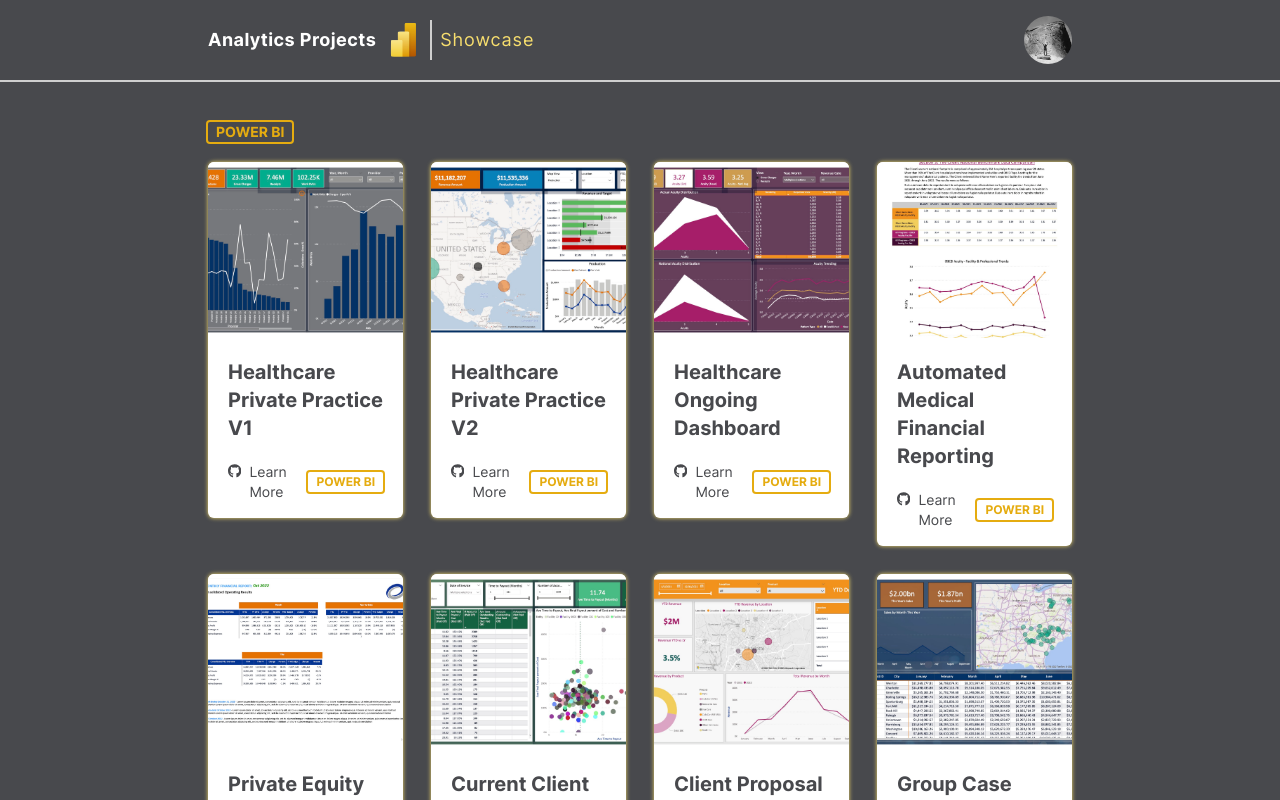
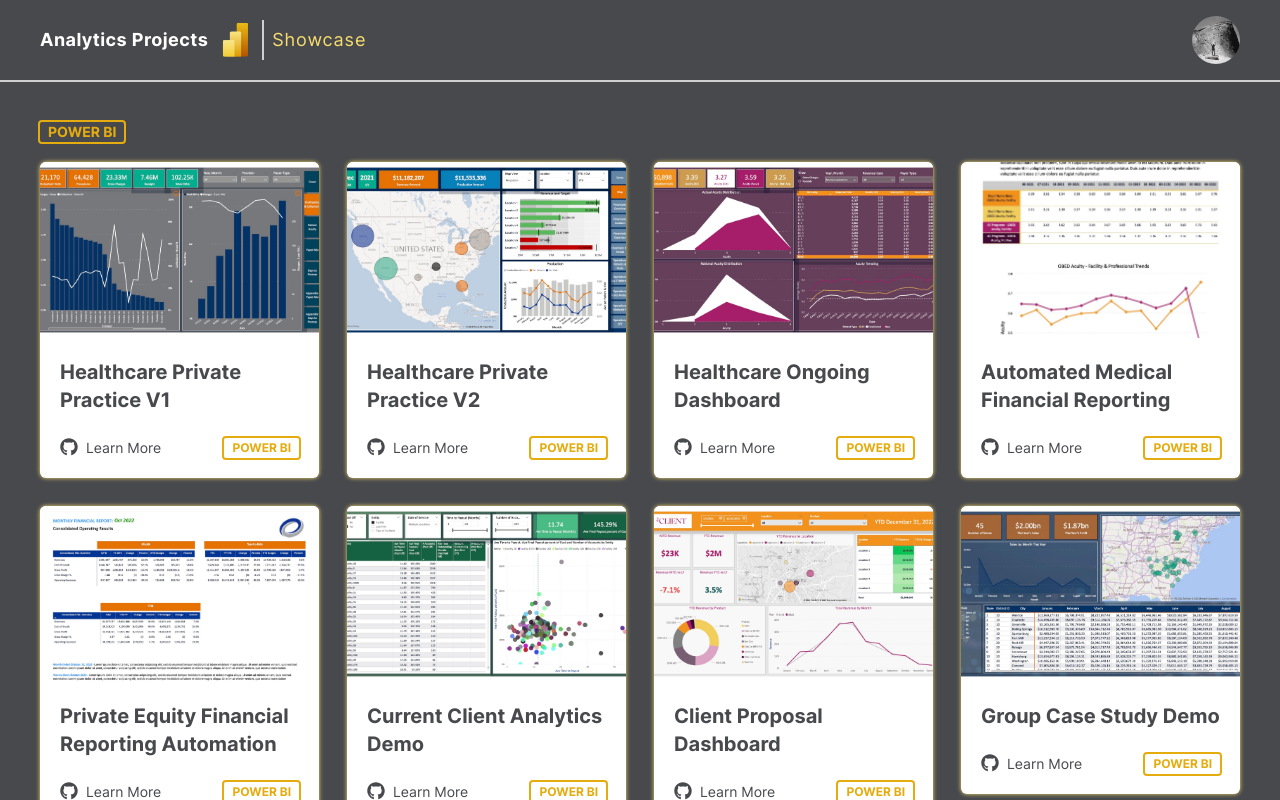
Before and after one commit to gdbecker/AnalyticsPortfolio, a Next.js app in the folder showcase/: page / in a window 1280 px wide. Shown: the top 800 px of the page. Built offline with nearby package versions, Linux system fonts and the light colour scheme.

Commit message:
Showcase updates

```diff
--- a/showcase/app/[name]/page.js
+++ b/showcase/app/[name]/page.js
@@ -24,7 +24,7 @@
   }
 
   return (
-    <main className="flex flex-col w-full min-h-screen p-10 justify-center bg-gray xl:px-52">
+    <main className="flex flex-col w-full min-h-screen p-10 justify-center bg-gray 2xl:px-52">
       <div className="grid grid-cols-2 pb-3 items-end justify-between text-white text-lg font-interRegular">
         <a href="/" className={getHoverClass(searchParams.type)}><span className="pt-1 pr-2"><IoChevronBack /></span> Back</a>
         <h1 className="font-interBold text-right">{searchParams.title}</h1>
--- a/showcase/app/components/Navigation.js
+++ b/showcase/app/components/Navigation.js
@@ -6,7 +6,7 @@
 function Navigation() {
 
   return (
-    <div class="flex h-16 p-10 items-center justify-between overflow-hidden border-lightGray border-b-2 bg-gray xl:px-52">
+    <div class="flex h-16 p-10 items-center justify-between overflow-hidden border-lightGray border-b-2 bg-gray 2xl:px-52">
       <div className="flex items-center justify-between">
         <a class="flex items-center justify-center" href="/">
           <h1 className="font-interBold tracking-wide text-sm text-white md:text-lg">Analytics Projects</h1>
--- a/showcase/app/page.js
+++ b/showcase/app/page.js
@@ -3,7 +3,7 @@
 
  function Home() {
   return (
-    <main className="flex flex-col items-center justify-center w-full h-full p-10 bg-gray md:items-start xl:px-52">
+    <main className="flex flex-col items-center justify-center w-full h-full p-10 bg-gray md:items-start 2xl:px-52">
 
       <h1 className="px-2 h-full text-mediumYellow min-w-max ring-mediumYellow ring-2 rounded-sm font-interBold text-sm overflow-hidden">POWER BI</h1>
 
```
